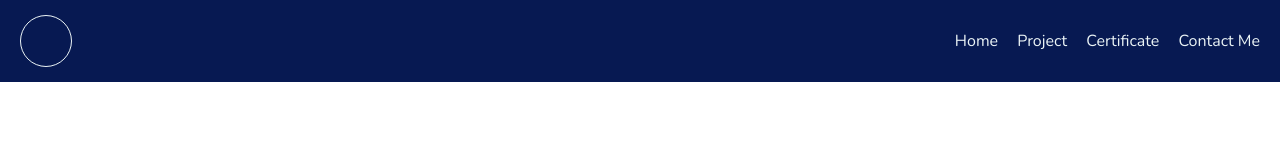
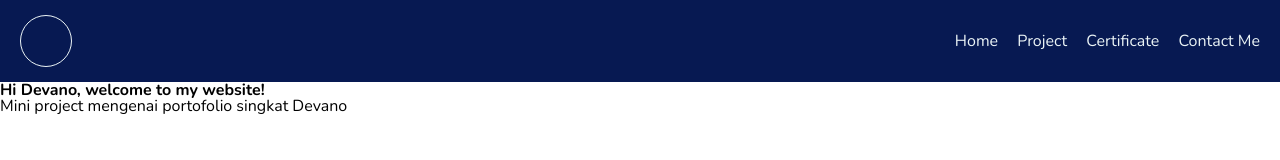
Before and after one commit to revou-fundamental-course/fundamental-MuhDevanoAlfarizy, a plain HTML site: page index.html in a window 1280 px wide. Drawn offline with nearby package versions, Linux system fonts and the light colour scheme.

Commit message:
Penambahan Header Website

```diff
--- a/index.html
+++ b/index.html
@@ -1,5 +1,6 @@
 <!DOCTYPE html>
 <html lang="en">
+
     <head>
         <meta charset="UTF-8" />
         <meta name="viewport" content="width=device-width, initial-scale=1.0" />
@@ -7,9 +8,12 @@
         <link rel="stylesheet" href="css/style.css" />
         <link rel="preconnect" href="https://fonts.googleapis.com">
         <link rel="preconnect" href="https://fonts.gstatic.com" crossorigin>
-        <link href="https://fonts.googleapis.com/css2?family=Nunito:ital,wght@0,200..1000;1,200..1000&display=swap" rel="stylesheet">
+        <link href="https://fonts.googleapis.com/css2?family=Nunito:ital,wght@0,200..1000;1,200..1000&display=swap"
+            rel="stylesheet">
     </head>
+
     <body>
+        <!-- Bagian Header -->
         <header>
             <nav>
                 <div class="logo"></div>
@@ -21,5 +25,25 @@
                 </div>
             </nav>
         </header>
+        <!-- Akhir dari Header -->
+
+        <!-- Bagian Main -->
+        <main>
+            <section class="header-web">
+                <header class="desc-header">
+                    <h1>Hi Devano, welcome to my website!</h1>
+                    <p>Mini project mengenai portofolio singkat Devano</p>
+                </header>
+                <section>
+                    <div class="devano-pic"></div>
+                </section>
+            </section>
+        </main>
+        <!-- Bagian akhir Main -->
+
+        <!-- Bagian Footer -->
+        <footer></footer>
+        <!-- Bagian akhir Footer -->
     </body>
+
 </html>
```
